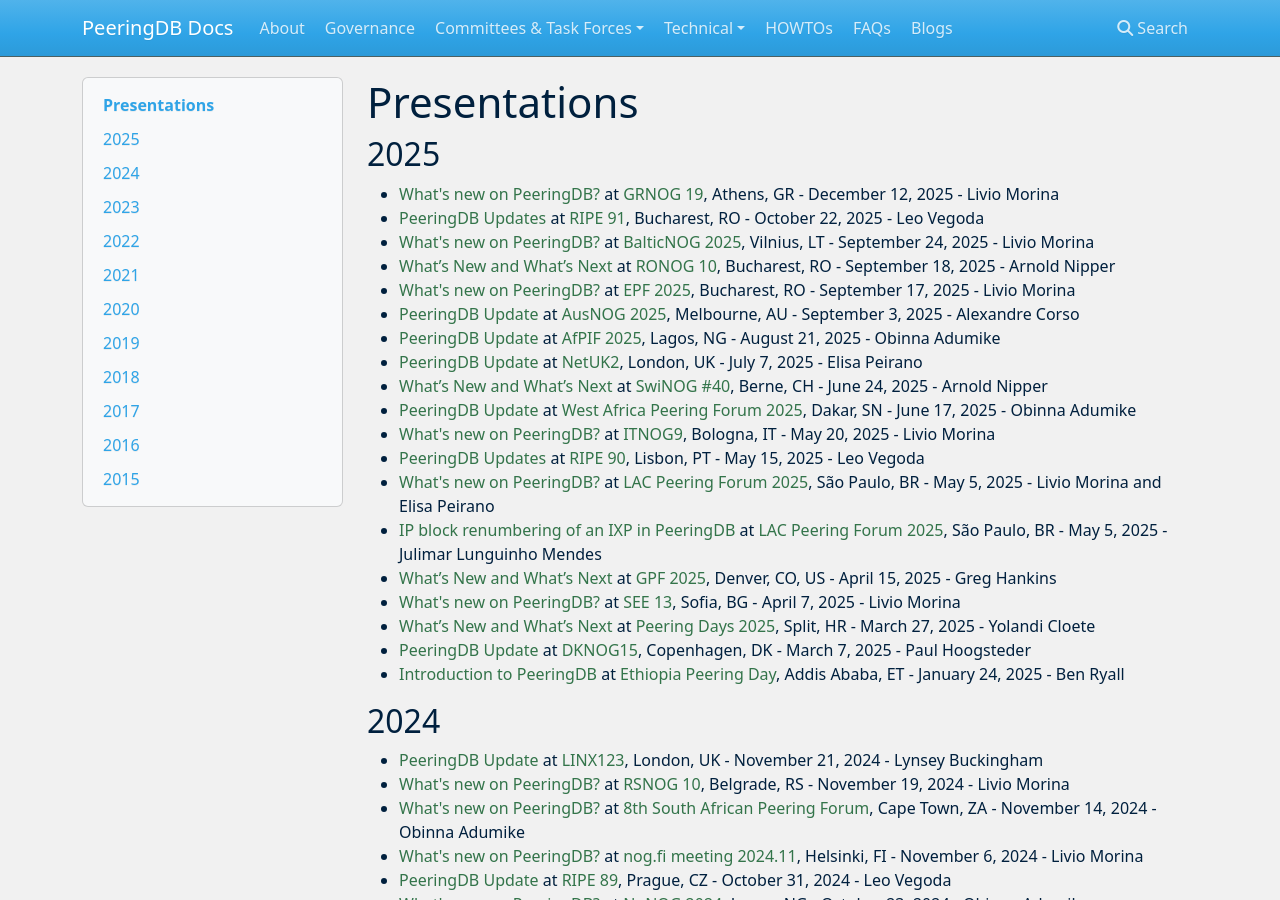
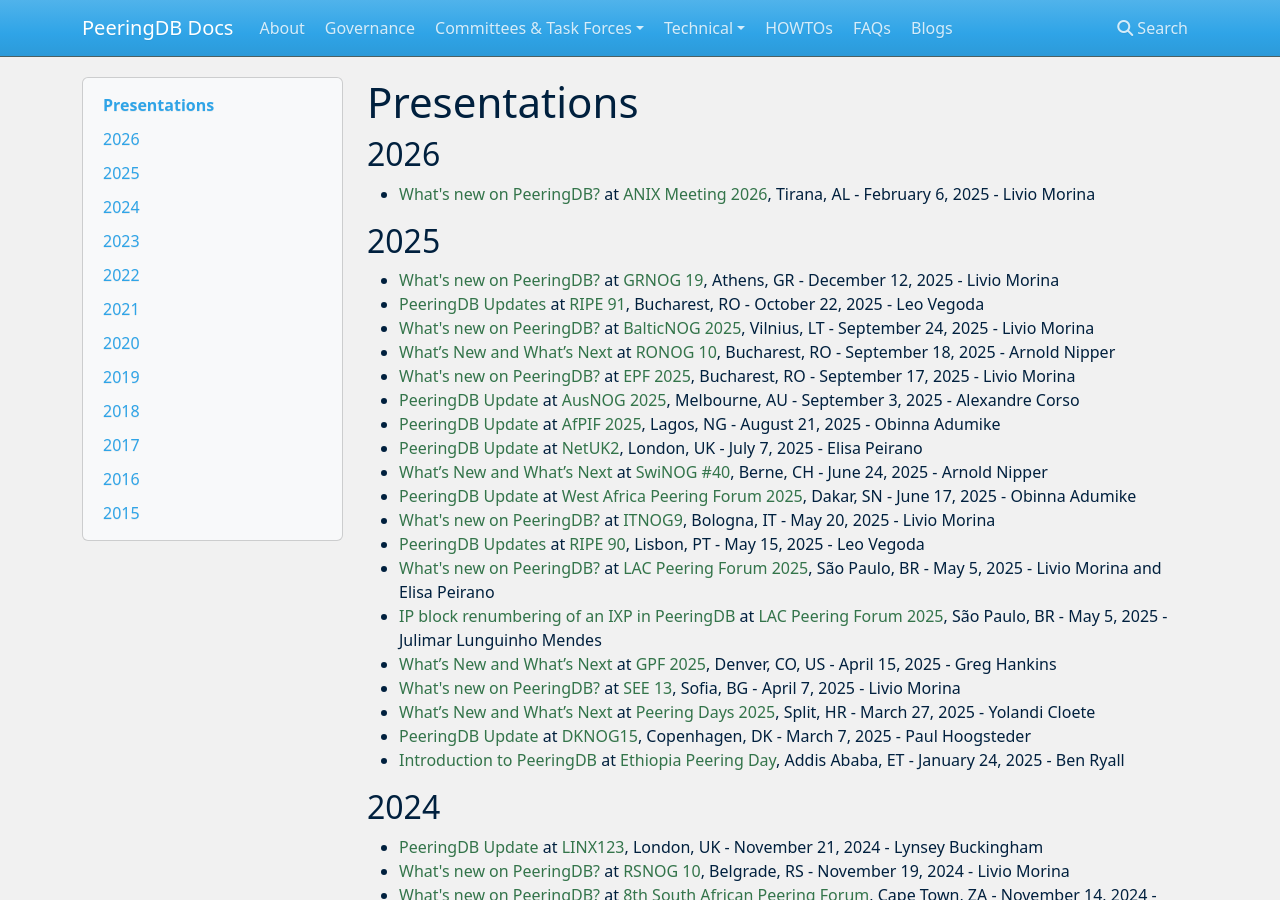
Before and after one commit to peeringdb/docs, an MkDocs documentation site: the page built from docs/presentations.md, in a window 1280 px wide and 900 px high. Built offline with MkDocs 1.6.1, drawn with Linux system fonts in a browser that asks for light colours; nearby versions of some CDN libraries.

Commit message:
Added Livio's ANIX Meeting 2026 presentation.

```diff
--- a/docs/presentations.md
+++ b/docs/presentations.md
@@ -1,4 +1,8 @@
 # Presentations
+
+## 2026
+
+- [What's new on PeeringDB?](presentation/20260205_ANIX_Meeting_2026_Morina_Livio.pdf) at [ANIX Meeting 2026](https://anix2026.anix.al/), Tirana, AL - February 6, 2025 - Livio Morina
 
 ## 2025
 
```
Also changed, not shown: 1 other file.
